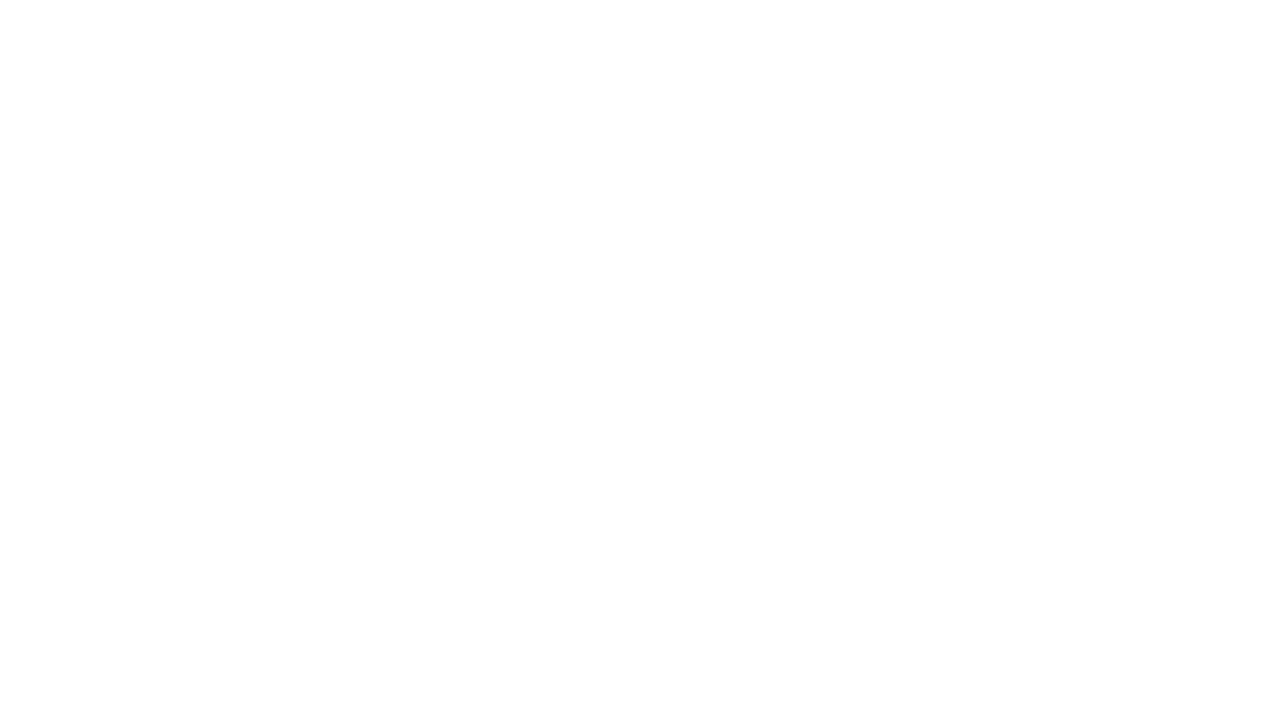
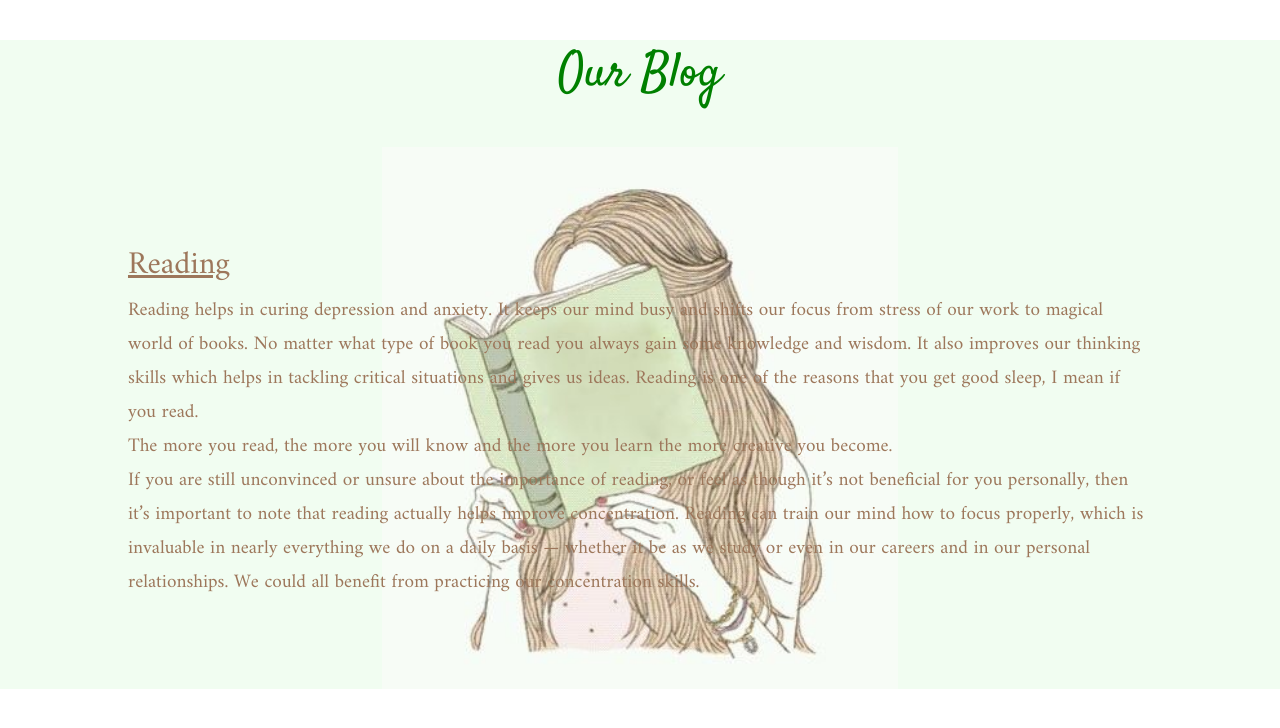
Before and after one commit to palak296/digi-lib, a plain HTML site: page impofreading.html in a window 1280 px wide. Drawn offline with Linux system fonts and the light colour scheme.

Commit message:
added a page

```diff
--- a/impofreading.css
+++ b/impofreading.css
@@ -1 +1,48 @@
 @import url("https://fonts.googleapis.com/css2?family=Amiri&display=swap");
+@import url("https://fonts.googleapis.com/css2?family=Satisfy&display=swap");
+body,
+html {
+  margin: 0;
+  padding: 0;
+  box-sizing: border-box;
+  /* background-image: url("img/reading.jpg");
+  background-repeat: no-repeat;
+  background-size: cover; */
+  font-family: "Amiri", serif;
+}
+.all {
+  background-color: rgba(144, 238, 144, 0.13);
+}
+.blog {
+  text-align: center;
+  margin-top: 40px;
+  font-size: 3rem;
+  /* font-family: ; */
+  font-family: "Satisfy", cursive;
+  color: green;
+  /* text-decoration: underline; */
+}
+.heading {
+  /* text-align: center; */
+  color: #9d775b;
+  font-size: 2rem;
+  text-decoration: underline;
+  /* font */
+}
+.full {
+  background-image: url("img/reading.jpg");
+  background-repeat: no-repeat;
+  background-position: center;
+  background-size: contain;
+  padding: 7%;
+  /* background-color: rgb(148, 148, 148, 0.1); */
+  margin: 3%;
+  font-size: 1.2rem;
+  color: #9d775b;
+}
+.article::selection,
+.heading::selection,
+.quote::selection {
+  color: white;
+  background-color: rgba(15, 235, 15, 0.3);
+}
--- a/impofreading.html
+++ b/impofreading.html
@@ -5,6 +5,34 @@
     <meta http-equiv="X-UA-Compatible" content="IE=edge" />
     <meta name="viewport" content="width=device-width, initial-scale=1.0" />
     <title>Importance Of Reading</title>
+    <link rel="stylesheet" href="impofreading.css" />
   </head>
-  <body></body>
+  <body>
+    <div class="all">
+      <div class="blog">Our Blog</div>
+      <div class="full">
+        <div class="heading">Reading</div>
+        <div class="article">
+          Reading helps in curing depression and anxiety. It keeps our mind busy
+          and shifts our focus from stress of our work to magical world of
+          books. No matter what type of book you read you always gain some
+          knowledge and wisdom. It also improves our thinking skills which helps
+          in tackling critical situations and gives us ideas. Reading is one of
+          the reasons that you get good sleep, I mean if you read.
+          <div class="quote">
+            The more you read, the more you will know and the more you learn the
+            more creative you become.
+          </div>
+          If you are still unconvinced or unsure about the importance of
+          reading, or feel as though it’s not beneficial for you personally,
+          then it’s important to note that reading actually helps improve
+          concentration. Reading can train our mind how to focus properly, which
+          is invaluable in nearly everything we do on a daily basis — whether it
+          be as we study or even in our careers and in our personal
+          relationships. We could all benefit from practicing our concentration
+          skills.
+        </div>
+      </div>
+    </div>
+  </body>
 </html>
```
Also changed, not shown: dilib.html (+1 -1 lines), img/reading.jpg (added).
